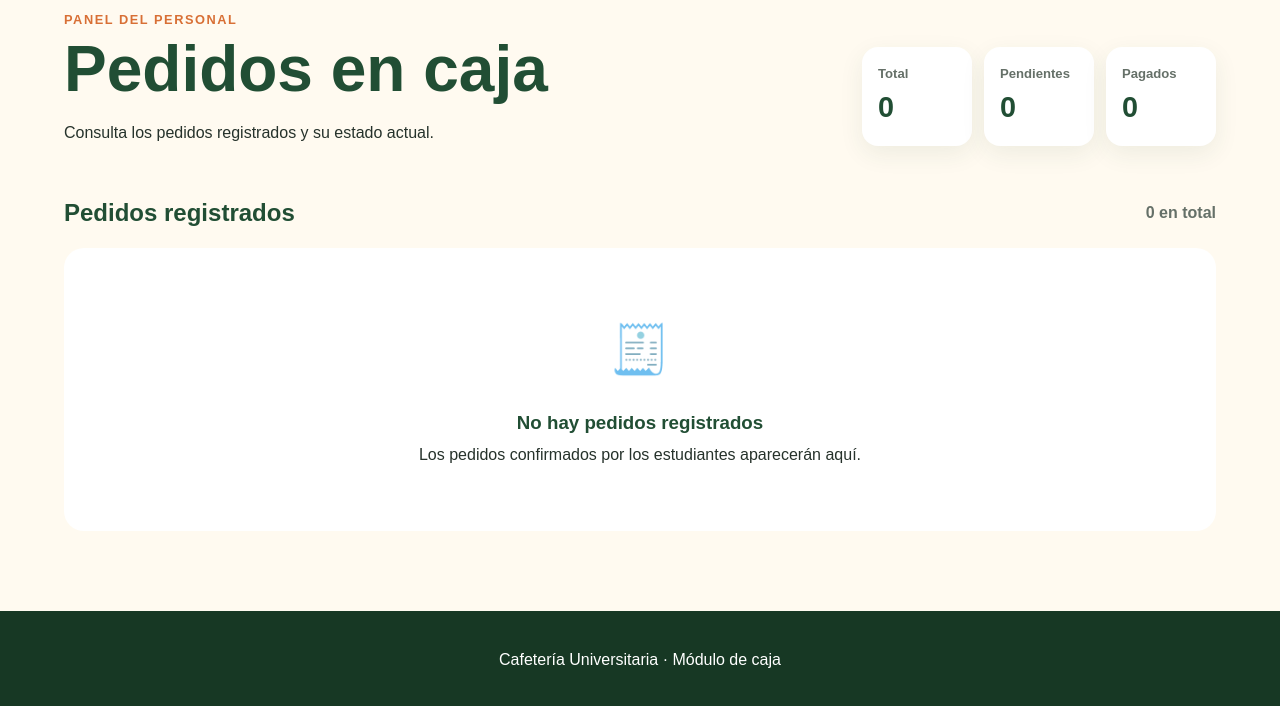
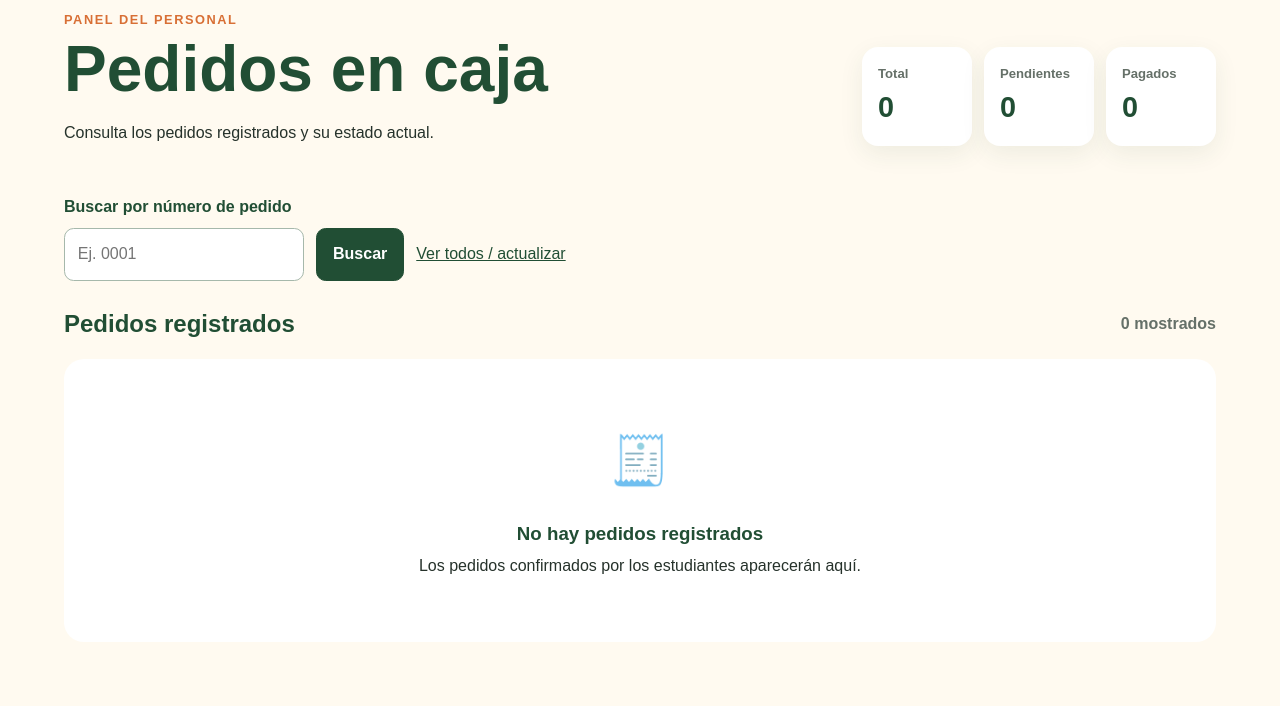
Before and after one commit to MannyCTRLZ/Sistema-de-Gestion-de-Pedidos, a Flask app: page /caja in a window 1280 px wide. Shown: the part 138-844 px from the top of the page. Run offline with Flask 3, Linux system fonts and the light colour scheme; data comes from the database, SQL or seed files in the repository; data that the repository does not hold is empty.

Commit message:
Completa busqueda y acciones del modulo de caja

```diff
--- a/app.py
+++ b/app.py
@@ -1,5 +1,7 @@
 from flask import Flask, jsonify, render_template, request
 from database import (
+    MAX_ENTERO_SQLITE,
+    cambiar_estado_en_caja,
     crear_pedido,
     crear_tablas,
     insertar_productos_iniciales,
@@ -28,6 +30,8 @@ def menu():
 @app.route("/caja")
 def caja():
     pedidos = obtener_pedidos()
+    busqueda = request.args.get("numero", "").strip()
+    error_busqueda = None
     resumen = {
         "total": len(pedidos),
         "pendientes": sum(
@@ -35,7 +39,35 @@ def caja():
         ),
         "pagados": sum(pedido["estado"] == "PAGADO" for pedido in pedidos),
     }
-    return render_template("caja.html", pedidos=pedidos, resumen=resumen)
+    if busqueda:
+        numero = busqueda.removeprefix("#")
+        if (not numero.isascii() or not numero.isdecimal()
+                or len(numero) > 19 or not 0 < int(numero) <= MAX_ENTERO_SQLITE):
+            error_busqueda = "Ingresa un número de pedido válido, por ejemplo 0001."
+            pedidos = []
+        else:
+            pedidos = [
+                pedido for pedido in pedidos
+                if pedido["numero_pedido"] == int(numero)
+            ]
+    return render_template(
+        "caja.html", pedidos=pedidos, resumen=resumen,
+        busqueda=busqueda, error_busqueda=error_busqueda,
+    )
+
+
+@app.post("/api/pedidos/<int:numero_pedido>/estado")
+def api_cambiar_estado_en_caja(numero_pedido):
+    datos = request.get_json(silent=True)
+    if not isinstance(datos, dict):
+        return jsonify({"error": "Los datos de la acción no son válidos."}), 400
+    try:
+        pedido = cambiar_estado_en_caja(numero_pedido, datos.get("estado"))
+    except LookupError as error:
+        return jsonify({"error": str(error)}), 404
+    except ValueError as error:
+        return jsonify({"error": str(error)}), 400
+    return jsonify(pedido)
 
 
 @app.post("/api/pedidos")
--- a/database.py
+++ b/database.py
@@ -283,3 +283,31 @@ def crear_pedido(nombre_cliente, productos):
         }
     finally:
         conexion.close()
+
+
+def cambiar_estado_en_caja(numero_pedido, estado):
+    if type(numero_pedido) is not int or not 0 < numero_pedido <= MAX_ENTERO_SQLITE:
+        raise ValueError("El número de pedido no es válido.")
+    if estado not in ("PAGADO", "CANCELADO"):
+        raise ValueError("La acción de caja no es válida.")
+
+    conexion = obtener_conexion()
+    try:
+        with conexion:
+            cursor = conexion.execute("""
+                UPDATE pedidos SET estado = ?
+                WHERE numero_pedido = ? AND estado = 'PENDIENTE DE PAGO'
+            """, (estado, numero_pedido))
+            if cursor.rowcount == 0:
+                pedido = conexion.execute(
+                    "SELECT estado FROM pedidos WHERE numero_pedido = ?",
+                    (numero_pedido,),
+                ).fetchone()
+                if pedido is None:
+                    raise LookupError("No se encontró el pedido.")
+                raise ValueError(
+                    "El pedido ya no está pendiente de pago. Actualiza la lista."
+                )
+        return {"numero_pedido": numero_pedido, "estado": estado}
+    finally:
+        conexion.close()
--- a/static/css/styles.css
+++ b/static/css/styles.css
@@ -818,6 +818,94 @@ a {
     font-size: 1.15rem;
 }
 
+.caja-busqueda {
+    margin-bottom: 1.5rem;
+}
+
+.caja-busqueda label {
+    display: block;
+    margin-bottom: .5rem;
+    color: var(--verde);
+    font-weight: 700;
+}
+
+.caja-busqueda-controles,
+.pedido-caja-acciones {
+    display: flex;
+    flex-wrap: wrap;
+    gap: .75rem;
+    align-items: center;
+}
+
+.caja-busqueda input {
+    width: min(100%, 240px);
+    min-width: 0;
+    padding: .8rem;
+    border: 1px solid #a6b8ab;
+    border-radius: .6rem;
+    font: inherit;
+}
+
+.caja-busqueda button,
+.pedido-caja-acciones button {
+    padding: .8rem 1rem;
+    border: 1px solid var(--verde);
+    border-radius: .6rem;
+    background: var(--verde);
+    color: var(--blanco);
+    font: inherit;
+    font-weight: 700;
+    cursor: pointer;
+}
+
+.caja-busqueda a {
+    color: var(--verde);
+}
+
+.pedido-caja-acciones {
+    margin-top: 1rem;
+}
+
+.pedido-caja-acciones .boton-cancelar {
+    background: var(--blanco);
+    color: #8a3028;
+    border-color: #8a3028;
+}
+
+.pedido-caja-acciones button:disabled {
+    opacity: .6;
+    cursor: wait;
+}
+
+.caja-mensaje {
+    padding: 1rem;
+    border-radius: .6rem;
+    color: var(--verde);
+    background: var(--verde-claro);
+}
+
+.caja-error {
+    color: #8a3028;
+    background: #f8dddd;
+}
+
+.confirmacion-caja {
+    width: min(480px, 90%);
+    padding: 1.5rem;
+    border: 0;
+    border-radius: 1rem;
+    color: var(--verde);
+}
+
+.confirmacion-caja::backdrop {
+    background: rgba(0, 0, 0, .45);
+}
+
+.pedido-caja h3,
+.pedido-caja-productos span {
+    overflow-wrap: anywhere;
+}
+
 .caja-vacia {
     grid-column: 1 / -1;
     padding: 4rem 2rem;
--- /dev/null
+++ b/static/js/caja.js
@@ -0,0 +1,54 @@
+const mensajeCaja = document.getElementById("caja-mensaje");
+const confirmacionCaja = document.getElementById("confirmacion-caja");
+
+function confirmarAccion(pregunta) {
+    document.getElementById("detalle-confirmacion-caja").textContent = pregunta;
+    confirmacionCaja.returnValue = "volver";
+    return new Promise((resolver) => {
+        confirmacionCaja.addEventListener("close", () => {
+            resolver(confirmacionCaja.returnValue === "confirmar");
+        }, { once: true });
+        confirmacionCaja.showModal();
+    });
+}
+
+const resultadoAnterior = sessionStorage.getItem("resultado-caja");
+if (resultadoAnterior) {
+    mensajeCaja.textContent = resultadoAnterior;
+    mensajeCaja.hidden = false;
+    sessionStorage.removeItem("resultado-caja");
+}
+
+document.querySelectorAll(".pedido-caja .pedido-caja-acciones button").forEach((boton) => {
+    boton.addEventListener("click", async () => {
+        const numero = boton.dataset.numero;
+        const estado = boton.dataset.estado;
+        const pregunta = estado === "PAGADO"
+            ? `¿Confirmas que recibiste el pago físico del pedido #${numero}?`
+            : `¿Cancelar el pedido #${numero}? Esta acción no se puede deshacer desde caja.`;
+        if (!await confirmarAccion(pregunta)) return;
+
+        const controles = boton.closest(".pedido-caja-acciones").querySelectorAll("button");
+        controles.forEach((control) => { control.disabled = true; });
+        mensajeCaja.hidden = true;
+        try {
+            const respuesta = await fetch(boton.dataset.url, {
+                method: "POST",
+                headers: { "Content-Type": "application/json" },
+                body: JSON.stringify({ estado }),
+            });
+            const datos = await respuesta.json();
+            if (!respuesta.ok) throw new Error(datos.error || "No se pudo actualizar el pedido.");
+            sessionStorage.setItem("resultado-caja", estado === "PAGADO"
+                ? `Pago del pedido #${numero} confirmado.`
+                : `Pedido #${numero} cancelado.`);
+            window.location.reload();
+        } catch (error) {
+            mensajeCaja.textContent = `${error.message} Si perdiste la conexión, actualiza la lista para comprobar el estado.`;
+            mensajeCaja.classList.add("caja-error");
+            mensajeCaja.hidden = false;
+            mensajeCaja.scrollIntoView({ behavior: "smooth", block: "center" });
+            controles.forEach((control) => { control.disabled = false; });
+        }
+    });
+});
--- a/templates/caja.html
+++ b/templates/caja.html
@@ -39,9 +39,22 @@
         </section>
 
         <section aria-labelledby="titulo-lista-pedidos">
+            <form class="caja-busqueda" method="get" action="{{ url_for('caja') }}">
+                <label for="numero-pedido">Buscar por número de pedido</label>
+                <div class="caja-busqueda-controles">
+                    <input id="numero-pedido" name="numero" type="text" inputmode="numeric"
+                           placeholder="Ej. 0001" value="{{ busqueda }}" maxlength="20">
+                    <button type="submit">Buscar</button>
+                    <a href="{{ url_for('caja') }}">Ver todos / actualizar</a>
+                </div>
+            </form>
+            <p id="caja-mensaje" class="caja-mensaje" role="status" aria-live="polite" hidden></p>
+            {% if error_busqueda %}
+            <p class="caja-mensaje caja-error" role="alert">{{ error_busqueda }}</p>
+            {% endif %}
             <div class="caja-lista-encabezado">
                 <h2 id="titulo-lista-pedidos">Pedidos registrados</h2>
-                <span>{{ pedidos|length }} en total</span>
+                <span>{{ pedidos|length }} mostrados</span>
             </div>
 
             <div class="lista-pedidos">
@@ -75,20 +88,49 @@
                         <span>Total</span>
                         <strong>${{ "%.2f"|format(pedido.total) }}</strong>
                     </div>
+                    {% if pedido.estado == 'PENDIENTE DE PAGO' %}
+                    <div class="pedido-caja-acciones">
+                        <button type="button" data-estado="PAGADO"
+                                data-numero="{{ pedido.numero_pedido }}"
+                                data-url="{{ url_for('api_cambiar_estado_en_caja', numero_pedido=pedido.numero_pedido) }}">
+                            Confirmar pago
+                        </button>
+                        <button type="button" class="boton-cancelar" data-estado="CANCELADO"
+                                data-numero="{{ pedido.numero_pedido }}"
+                                data-url="{{ url_for('api_cambiar_estado_en_caja', numero_pedido=pedido.numero_pedido) }}">
+                            Cancelar pedido
+                        </button>
+                    </div>
+                    {% endif %}
                 </article>
                 {% else %}
                 <div class="caja-vacia">
                     <span aria-hidden="true">🧾</span>
+                    {% if busqueda %}
+                    <h3>No se encontraron pedidos</h3>
+                    <p>Revisa el número o selecciona «Ver todos» para volver a la lista.</p>
+                    {% else %}
                     <h3>No hay pedidos registrados</h3>
                     <p>Los pedidos confirmados por los estudiantes aparecerán aquí.</p>
+                    {% endif %}
                 </div>
                 {% endfor %}
             </div>
         </section>
     </main>
 
+    <dialog id="confirmacion-caja" class="confirmacion-caja" aria-labelledby="titulo-confirmacion-caja">
+        <h2 id="titulo-confirmacion-caja">Confirmar acción</h2>
+        <p id="detalle-confirmacion-caja"></p>
+        <form method="dialog" class="pedido-caja-acciones">
+            <button value="volver" class="boton-cancelar" autofocus>Volver</button>
+            <button value="confirmar">Confirmar</button>
+        </form>
+    </dialog>
+
     <footer class="pie-pagina">
         <p>Cafetería Universitaria · Módulo de caja</p>
     </footer>
+    <script src="{{ url_for('static', filename='js/caja.js') }}"></script>
 </body>
 </html>
```
Also changed, not shown: SPRINT_STATUS.md (+16 -13 lines), tests/test_caja.py (added, +102 -0 lines).
